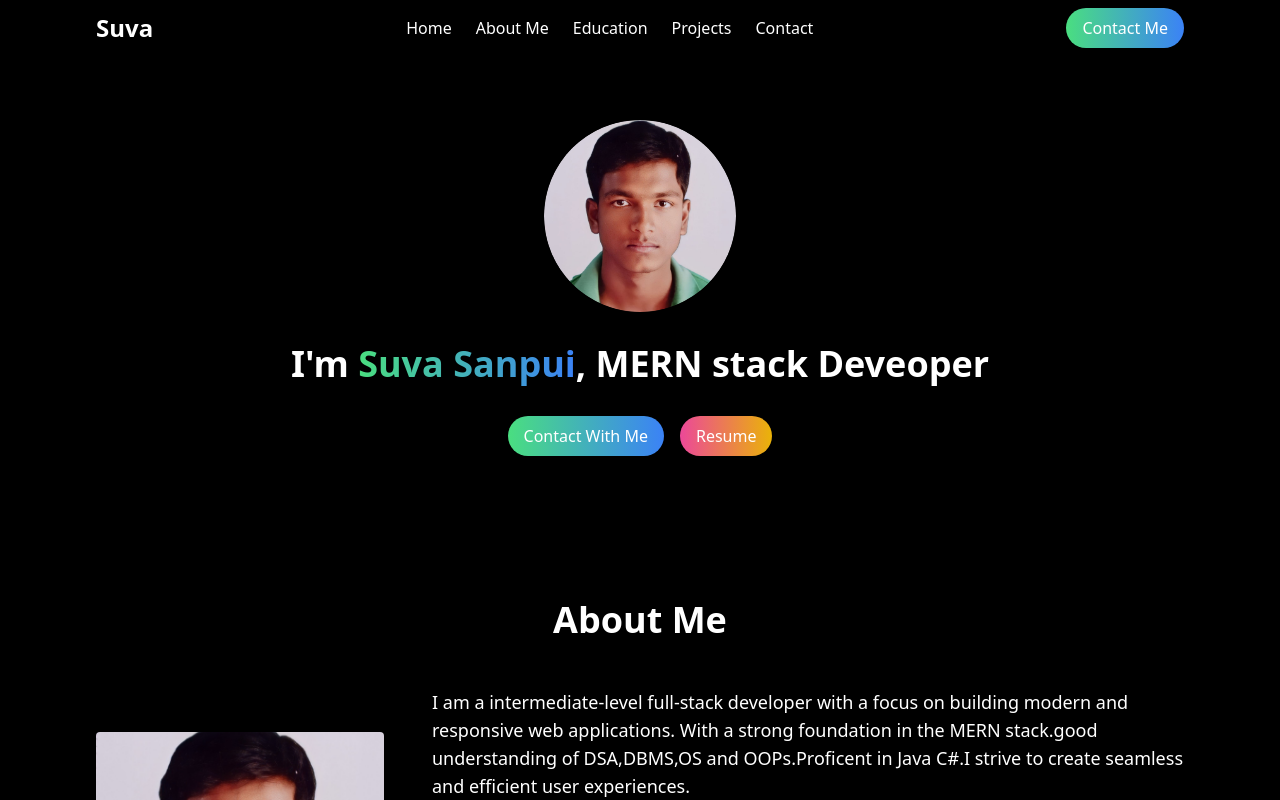
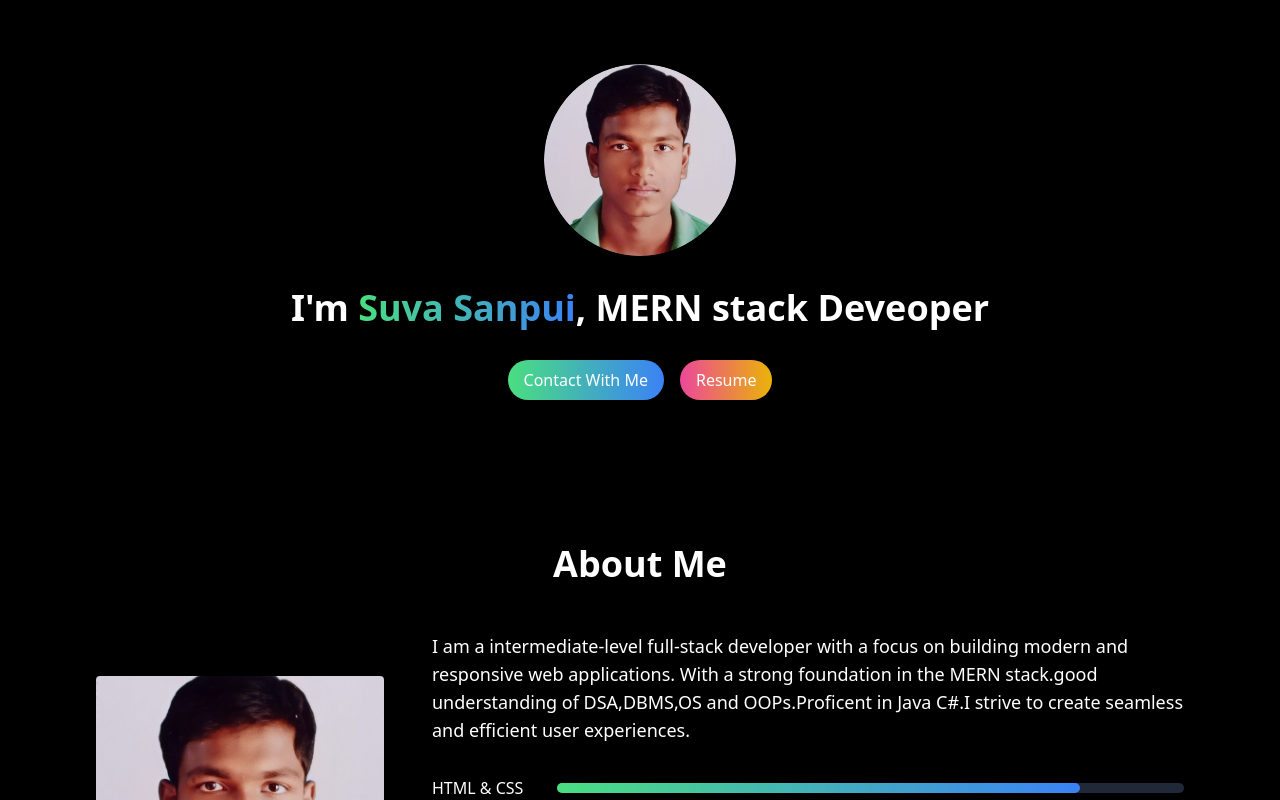
Before and after one commit to suvasanpui/MyPortfolio, a React (Vite) app: page / in a window 1280 px wide. Shown: the top 800 px of the page. Built offline with nearby package versions, Linux system fonts and the light colour scheme.

Commit message:
portfolio

```diff
--- a/src/App.jsx
+++ b/src/App.jsx
@@ -12,13 +12,14 @@ function App() {
 
   return (
     <div>
-        <Navbar />
+
         <Hero />
         <About />
         <Service />
         <Projects />
         <Contact />
         <Footer />
+        <Navbar />
     </div>
   )
 }
```
